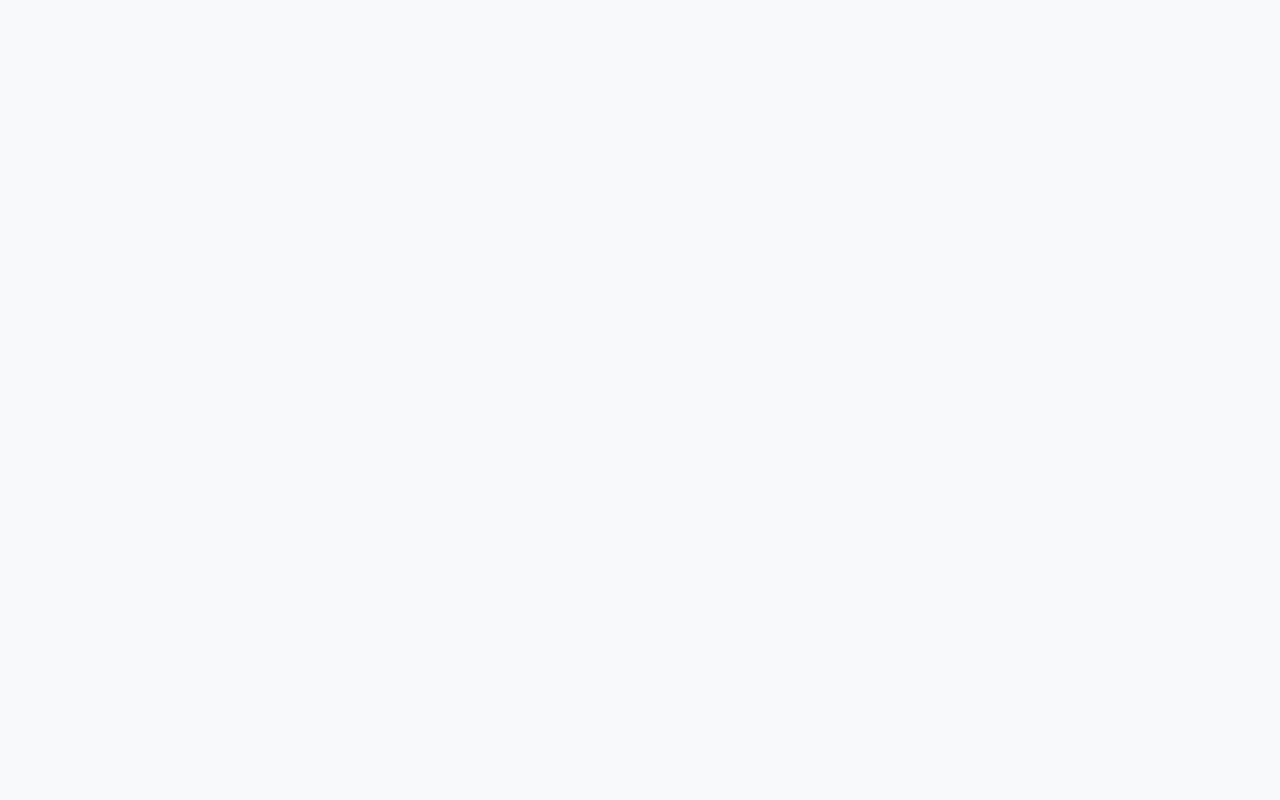
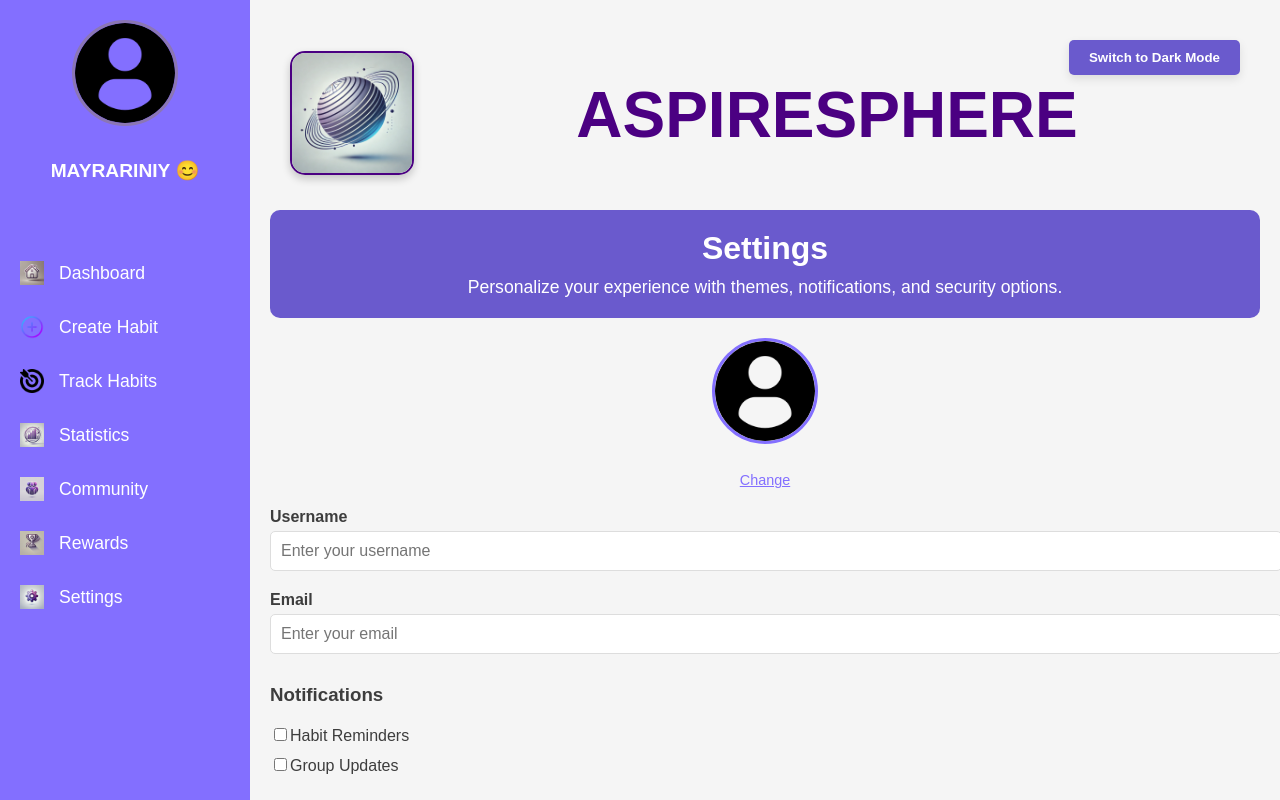
Before and after one commit to Mayrariniy26/aspiresphere, a React (Create React App) app: page /settings in a window 1280 px wide. Before the commit this address had no page. Built offline with nearby package versions, Linux system fonts and the light colour scheme.

Commit message:
Added Settings page files

```diff
--- a/src/App.js
+++ b/src/App.js
@@ -7,6 +7,7 @@ import HabitTrackingPage from "./pages/HabitTrackingPage";// Import HabitTrackin
 import StatisticsPage from "./pages/StatisticsPage"; // Import StatisticsPage
 import CommunitiesPage from "./pages/CommunitiesPage"; // Import CommunitiesPage
 import RewardsPage from "./pages/RewardsPage"; // Import RewardsPage
+import SettingsPage from "./pages/SettingsPage"; // Import SettingsPage
 
 const App = () => {
   return (
@@ -31,6 +32,9 @@ const App = () => {
 
        {/* Rewards Page Route */}
        <Route path="/rewards" element={<RewardsPage />} />
+
+       {/* Settings Page Route */}
+      <Route path="/settings" element={<SettingsPage />} />
     </Routes>
   );
 };
--- /dev/null
+++ b/src/pages/SettingsPage.js
@@ -0,0 +1,122 @@
+import React, { useState } from "react";
+import Sidebar from "../components/Sidebar";
+import Topbar from "../components/Topbar";
+import "../styles/SettingsPage.css";
+import profileIcon from "../assets/profile-icon.png"; // Import the profile icon
+
+const SettingsPage = () => {
+  const [username, setUsername] = useState("");
+  const [email, setEmail] = useState("");
+  const [notifications, setNotifications] = useState({
+    habitReminders: false,
+    groupUpdates: false,
+  });
+  const [security, setSecurity] = useState({
+    twoFactorAuth: false,
+  });
+
+  const handleSaveChanges = () => {
+    alert("Settings saved successfully!");
+  };
+
+  return (
+    <div className="settings-page">
+      <Sidebar />
+      <div className="main-content">
+        <Topbar />
+
+        {/* Header Section */}
+        <div className="header-card">
+          <h2>Settings</h2>
+          <p>Personalize your experience with themes, notifications, and security options.</p>
+        </div>
+
+        {/* Profile Section */}
+        <div className="profile-section">
+          <img src={profileIcon} alt="Profile" className="profile-pic" /> {/* Updated avatar */}
+          <p className="change-text">Change</p>
+          <div className="input-group">
+            <label>Username</label>
+            <input
+              type="text"
+              value={username}
+              onChange={(e) => setUsername(e.target.value)}
+              placeholder="Enter your username"
+            />
+          </div>
+          <div className="input-group">
+            <label>Email</label>
+            <input
+              type="email"
+              value={email}
+              onChange={(e) => setEmail(e.target.value)}
+              placeholder="Enter your email"
+            />
+          </div>
+        </div>
+
+        {/* Notifications Section */}
+        <div className="settings-section">
+          <h3>Notifications</h3>
+          <div className="checkbox-group">
+            <label>
+              <input
+                type="checkbox"
+                checked={notifications.habitReminders}
+                onChange={() =>
+                  setNotifications({
+                    ...notifications,
+                    habitReminders: !notifications.habitReminders,
+                  })
+                }
+              />
+              Habit Reminders
+            </label>
+            <label>
+              <input
+                type="checkbox"
+                checked={notifications.groupUpdates}
+                onChange={() =>
+                  setNotifications({
+                    ...notifications,
+                    groupUpdates: !notifications.groupUpdates,
+                  })
+                }
+              />
+              Group Updates
+            </label>
+          </div>
+        </div>
+
+        {/* Security Section */}
+        <div className="settings-section">
+          <h3>Security</h3>
+          <div className="checkbox-group">
+            <label>
+              <input
+                type="checkbox"
+                checked={security.twoFactorAuth}
+                onChange={() =>
+                  setSecurity({
+                    ...security,
+                    twoFactorAuth: !security.twoFactorAuth,
+                  })
+                }
+              />
+              Enable Two-Factor Authentication
+            </label>
+          </div>
+        </div>
+
+        {/* Save Changes Button */}
+        <div className="save-section">
+          <button className="save-btn" onClick={handleSaveChanges}>
+            Save Changes
+          </button>
+        </div>
+      </div>
+    </div>
+  );
+};
+
+export default SettingsPage;
--- /dev/null
+++ b/src/styles/SettingsPage.css
@@ -0,0 +1,103 @@
+.settings-page {
+    display: flex;
+    height: 100vh;
+    overflow: hidden;
+  }
+
+  .main-content {
+    flex: 1;
+    overflow-y: auto;
+    background: var(--background);
+    color: var(--text-color);
+    padding: 20px;
+  }
+
+  .header-card {
+    background: var(--sidebar-bg);
+    color: white;
+    padding: 20px;
+    border-radius: 10px;
+    margin-bottom: 20px;
+    text-align: center;
+  }
+
+  .profile-section {
+    text-align: center;
+    margin-bottom: 30px;
+  }
+
+  .profile-pic {
+    width: 100px;
+    height: 100px;
+    border-radius: 50%;
+    border: 3px solid var(--accent-color);
+    margin-bottom: 10px;
+  }
+
+  .change-text {
+    font-size: 0.9rem;
+    color: var(--accent-color);
+    cursor: pointer;
+    text-decoration: underline;
+    margin-bottom: 20px;
+  }
+
+  .input-group {
+    margin-bottom: 20px;
+    text-align: left;
+  }
+
+  .input-group label {
+    display: block;
+    font-weight: bold;
+    margin-bottom: 5px;
+    color: var(--text-color);
+  }
+
+  .input-group input {
+    width: 100%;
+    padding: 10px;
+    font-size: 1rem;
+    border: 1px solid #ddd;
+    border-radius: 5px;
+  }
+
+  .input-group input:focus {
+    border-color: var(--accent-color);
+    outline: none;
+  }
+
+  .settings-section {
+    margin-bottom: 30px;
+  }
+
+  .checkbox-group {
+    display: flex;
+    flex-direction: column;
+    gap: 10px;
+  }
+
+  .checkbox-group label {
+    font-size: 1rem;
+    color: var(--text-color);
+  }
+
+  .save-section {
+    text-align: center;
+    margin-top: 20px;
+  }
+
+  .save-btn {
+    background: linear-gradient(90deg, #ff7eb3, #6a5acd);
+    color: white;
+    padding: 10px 20px;
+    border-radius: 30px;
+    font-size: 1rem;
+    cursor: pointer;
+    transition: all 0.3s ease;
+  }
+
+  .save-btn:hover {
+    background: linear-gradient(90deg, #6a5acd, #836fff);
+    transform: scale(1.05);
+  }
```
